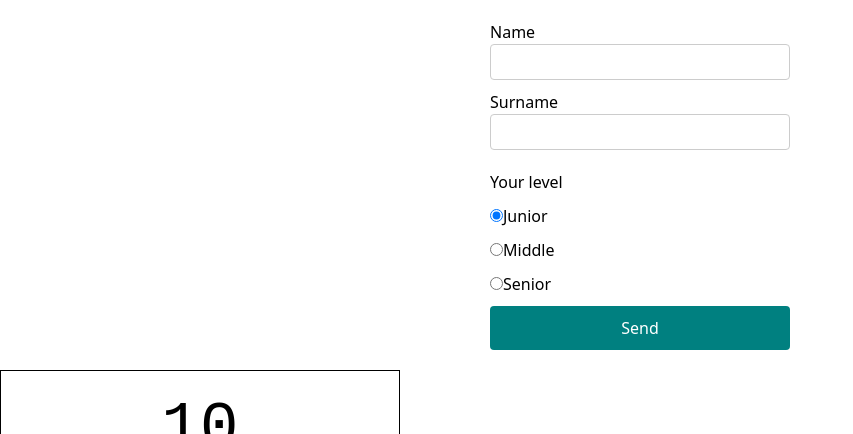
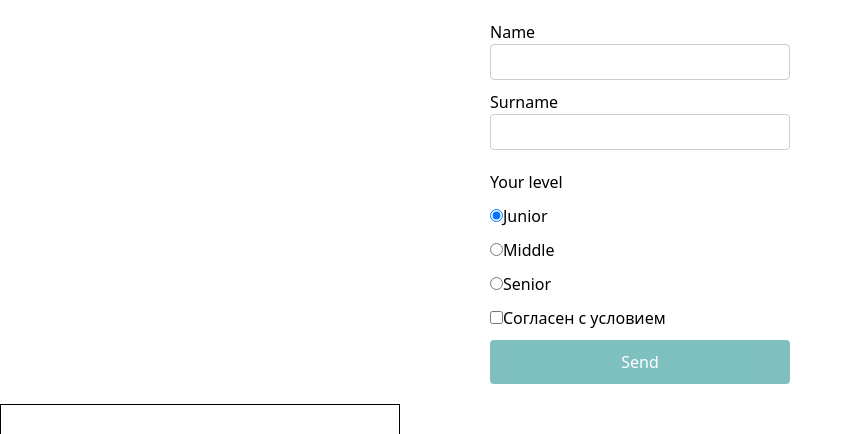
Before and after one commit to VadBorovec/react-test, a React (Create React App) app: page / in a window 1280 px wide. Shown: the top 434 px of the page, without its empty margins (0-853 px from the left). Built offline with nearby package versions, Linux system fonts and the light colour scheme.

Commit message:
update todo

```diff
--- a/src/components/TodoList/Form.css
+++ b/src/components/TodoList/Form.css
@@ -21,7 +21,7 @@
     margin: 10px 0;
 }
 
-.Form__btn {
+.Form .Form__btn {
     padding: 10px;
     background-color: teal;
     color: #fff;
@@ -30,7 +30,7 @@
     cursor: pointer;
 }
 
-.Form__btn:disabled {
+.Form .Form__btn:disabled {
     opacity: 0.5;
     cursor: not-allowed;
 }
--- a/src/components/TodoList/Form.js
+++ b/src/components/TodoList/Form.js
@@ -7,7 +7,7 @@
     name: '',
     tag: '',
     experience: 'junior',
-    licence: true,
+    licence: false,
   };
 
   nameInputId = shortid.generate();
@@ -42,11 +42,11 @@
 
   render() {
     return (
-      <form class="Form" onSubmit={this.handleSubmit}>
-        <label class="Form__label" htmlFor={this.nameInputId}>
+      <form className="Form" onSubmit={this.handleSubmit}>
+        <label className="Form__label" htmlFor={this.nameInputId}>
           Name
           <input
-            class="Form__input"
+            className="Form__input"
             type="text"
             name="name"
             value={this.state.name}
@@ -54,10 +54,10 @@
             id={this.nameInputId}
           />
         </label>
-        <label class="Form__label" htmlFor={this.tagInputId}>
+        <label className="Form__label" htmlFor={this.tagInputId}>
           Surname
           <input
-            class="Form__input"
+            className="Form__input"
             type="text"
             name="tag"
             value={this.state.tag}
@@ -66,9 +66,9 @@
           />
         </label>
 
-        <p class="Form__text">Your level</p>
+        <p className="Form__text">Your level</p>
 
-        <label class="Form__label">
+        <label className="Form__label">
           <input
             type="radio"
             name="experience"
@@ -79,7 +79,7 @@
           Junior
         </label>
 
-        <label class="Form__label">
+        <label className="Form__label">
           <input
             type="radio"
             name="experience"
@@ -89,7 +89,7 @@
           />
           Middle
         </label>
-        <label class="Form__label">
+        <label className="Form__label">
           <input
             type="radio"
             name="experience"
@@ -100,7 +100,21 @@
           Senior
         </label>
 
-        <button class="Form__btn" type="submit" disabled={!this.state.licence}>
+        <label className="Form__label">
+          <input
+            type="checkbox"
+            name="licence"
+            checked={this.state.licence}
+            onChange={this.handleLicenceChange}
+          />
+          Согласен с условием
+        </label>
+
+        <button
+          className="Form__btn"
+          type="submit"
+          disabled={!this.state.licence}
+        >
           Send
         </button>
       </form>
@@ -109,47 +123,3 @@
 }
 
 export default Form;
-
-//     return (
-//       <form onSubmit={this.handleSubmit}>
-//         <label htmlFor={this.nameInputId}>
-//           Имя
-//           <input
-//             type="text"
-//             name="name"
-//             value={this.state.name}
-//             onChange={this.handleChange}
-//             id={this.nameInputId}
-//           />
-//         </label>
-//         <br />
-//         <label htmlFor={this.tagInputId}>
-//           Прозвище
-//           <input
-//             type="text"
-//             name="tag"
-//             value={this.state.tag}
-//             onChange={this.handleChange}
-//             id={this.tagInputId}
-//           />
-//         </label>
-
-//         <br />
-
-//         <label>
-//           <input
-//             type="checkbox"
-//             name="licence"
-//             checked={this.state.licence}
-//             onChange={this.handleLicenceChange}
-//           />
-//           Согласен с условием
-//         </label>
-
-//         <button type="submit" disabled={!this.state.licence}>
-//           Отправить
-//         </button>
-//       </form>
-//     );
-//   }
-// }
```
